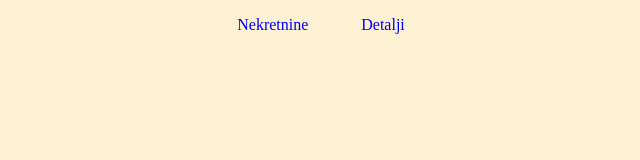
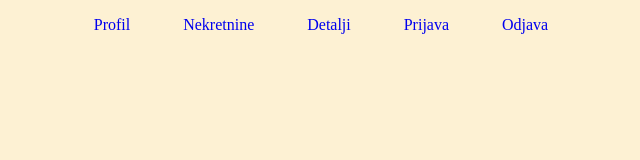
Before and after one commit to aljubuncic/Estate-Market, a website: page public/html/meni.html in a window 1280 px wide. Shown: the whole page, without its empty margins (339-979 px from the left). Drawn offline with Linux system fonts and the light colour scheme; no server answers.

Commit message:
modify html pages

```diff
--- a/public/html/meni.html
+++ b/public/html/meni.html
@@ -9,8 +9,11 @@
     </head>
     <body>
         <ul id="menu">
-            <li><a href="/nekretnine.html"  >Nekretnine</a></li>
+            <li id="profil"><a href="/profil.html" >Profil</a></li>
+            <li><a href="/nekretnine.html" >Nekretnine</a></li>
             <li><a href="/detalji.html" >Detalji</a></li>
+            <li id="prijava"><a href="/prijava.html" >Prijava</a></li>
+            <li id="odjava"><a href="#">Odjava</a></li>
         </ul>
         <script src="../scripts/poziviAjax.js"></script>
         <script src="../scripts/meni.js"></script>
```
Also changed, not shown: public/html/nekretnine.html (+3 -1 lines).
